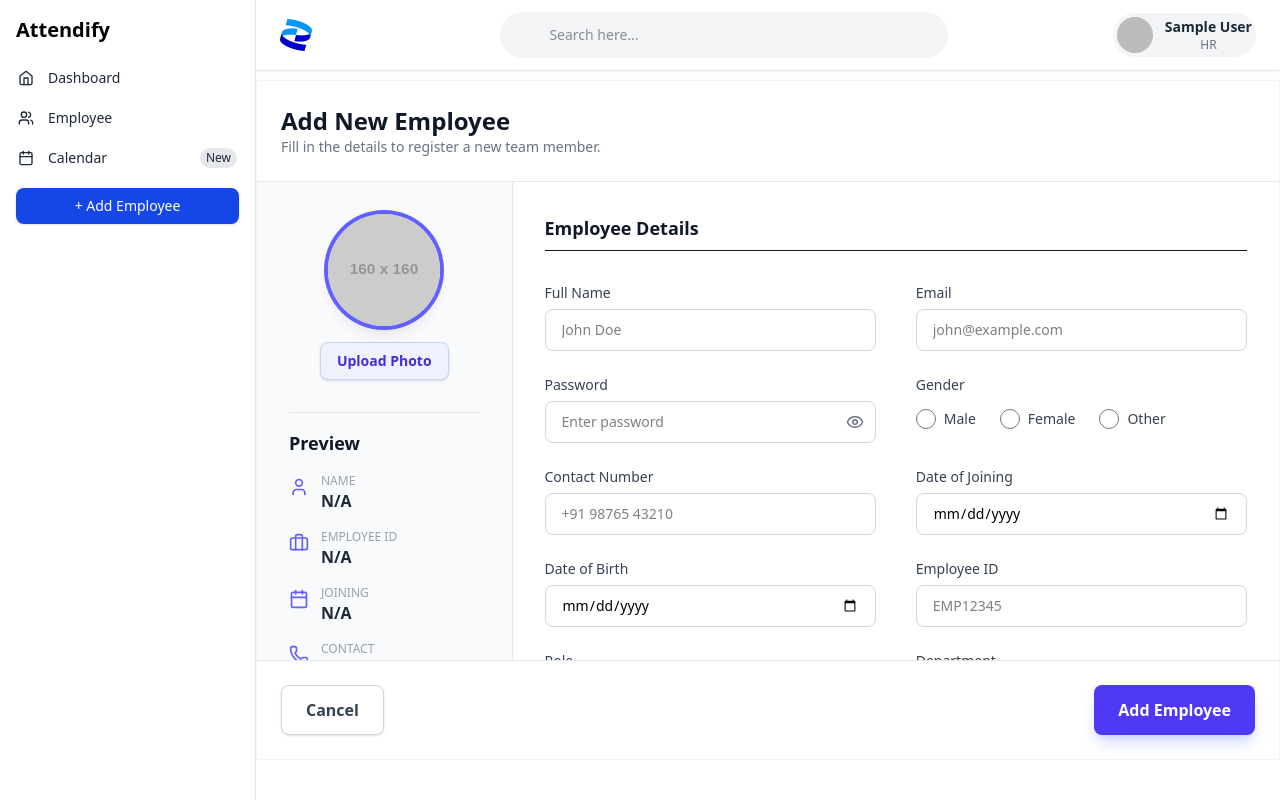
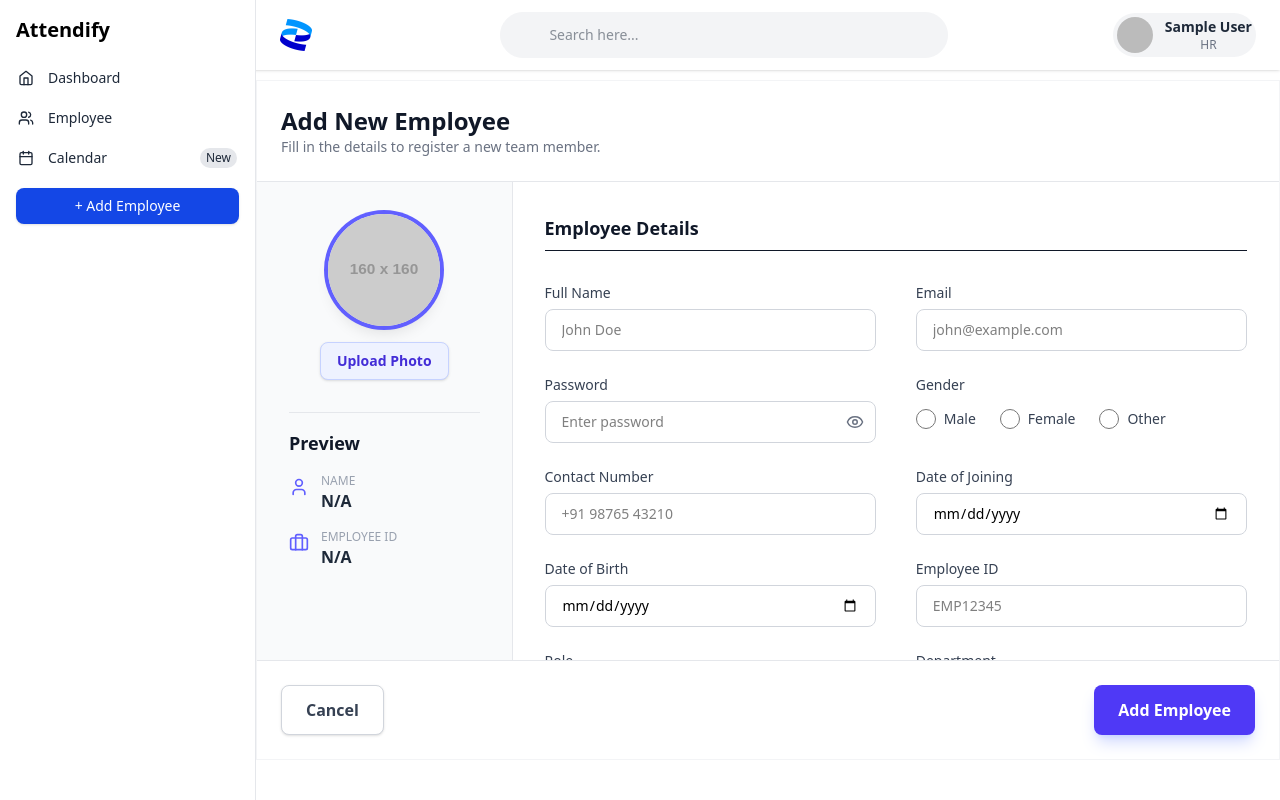
Before and after one commit to Chetan13334/Attendance_Management, a React (Vite) app: page /add-employee in a window 1280 px wide. Built offline with nearby package versions, Linux system fonts and the light colour scheme; no server answers; sample sign-in values are in the browser's storage.

Commit message:
Employeee Form

```diff
--- a/src/components/dashboard/employee/EmployeeForm.ui.jsx
+++ b/src/components/dashboard/employee/EmployeeForm.ui.jsx
@@ -64,7 +64,7 @@ const EmployeeFormUI = ({
                   </div>
                 </div>
 
-                <div className="flex items-start space-x-3">
+                {/* <div className="flex items-start space-x-3">
                   <Calendar className="w-5 h-5 text-indigo-500 mt-1" />
                   <div>
                     <p className="text-xs text-gray-400 uppercase">Joining</p>
@@ -78,7 +78,7 @@ const EmployeeFormUI = ({
                     <p className="text-xs text-gray-400 uppercase">Contact</p>
                     <p className="text-gray-800 font-semibold">{formData.ContactNumber || "N/A"}</p>
                   </div>
-                </div>
+                </div> */}
               </div>
             </div>
 
```
